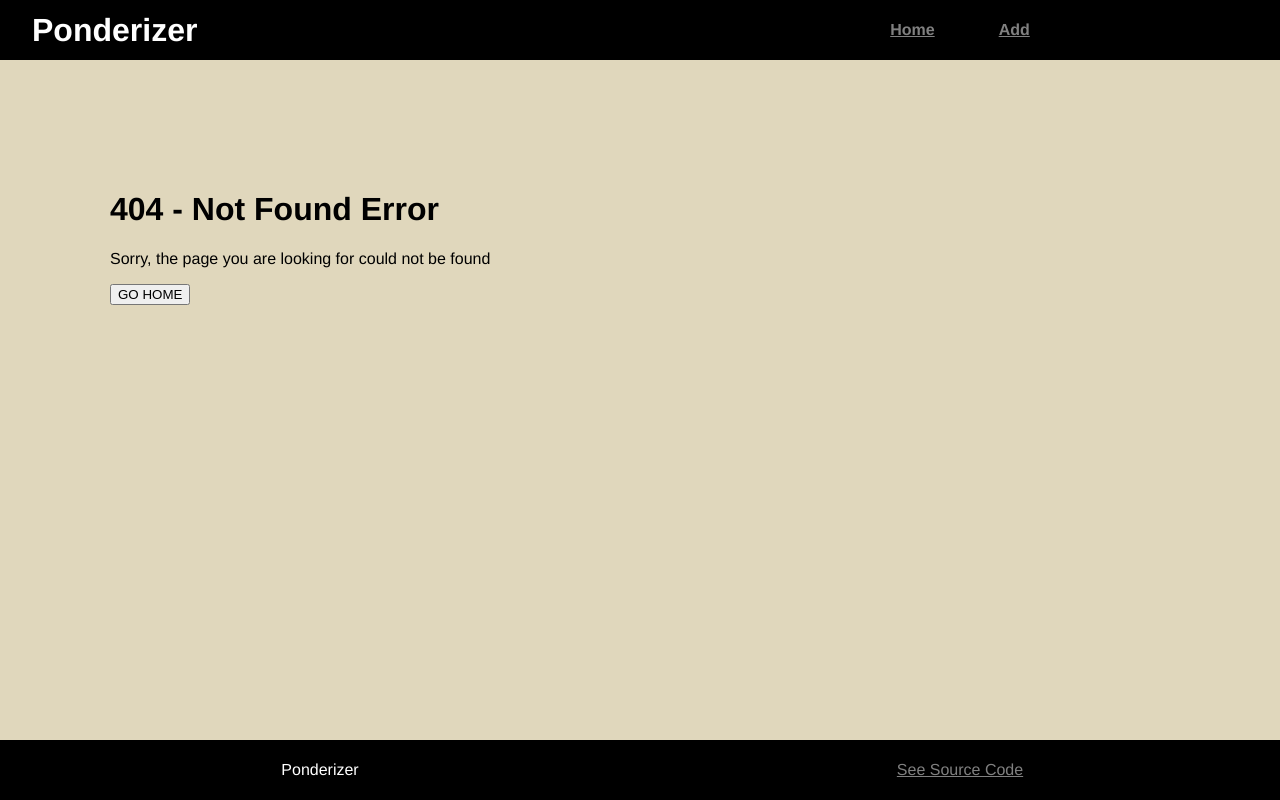
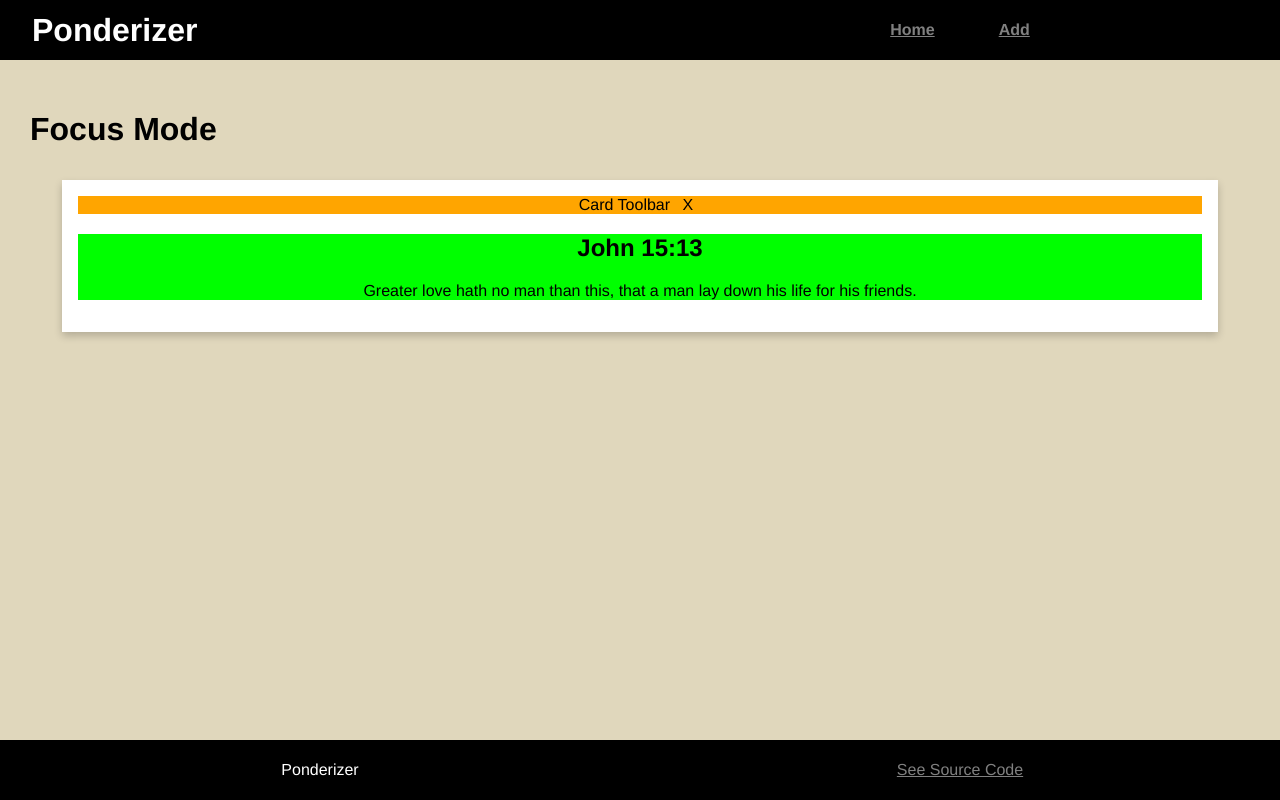
Before and after one commit to brighamandersen/ponderizer, a Vue app: page /focus/john-15-13 in a window 1280 px wide. Before the commit this address had no page. Built offline with nearby package versions, Linux system fonts and the light colour scheme.

Commit message:
Deletion working!

```diff
--- a/src/App.vue
+++ b/src/App.vue
@@ -64,4 +64,28 @@
   .flex-child {
     flex: 1;
   }
+
+  .card {
+    background: white;
+    padding: 2rem;
+    margin: 2rem;
+    box-shadow: 0 4px 8px 0 rgba(0,0,0,0.2);
+    transition: 0.3s;
+  }
+
+  .card:hover {
+    box-shadow: 0 8px 16px 0 rgba(0,0,0,0.2);
+  }
+
+  .success-msg {
+    color: green;
+    text-align: center;
+    padding: 1rem;
+  }
+
+  .error-msg {
+    color: red;
+    text-align: center;
+    padding: 1rem;
+  }
 </style>
--- /dev/null
+++ b/src/components/FullCard.vue
@@ -0,0 +1,62 @@
+<template>
+  <div class="card" id="full-card">
+    <div class="card-toolbar">
+      Card Toolbar
+      <span class="remove-icon" @click="remove(scripture)">X</span>
+    </div>
+    <div class="card-content">
+      <h2>{{ scripture.book }} {{ scripture.chapter }}:{{ scripture.verse }}</h2>
+      <p>{{ scripture.content }}</p>
+    </div>
+    <p class="success-msg" v-if="successMsg != ''">{{ successMsg }}</p>
+  </div>
+</template>
+
+<script>
+  export default {
+    name: 'FullCard',
+    props: ['scripture'],
+    data() {
+      return {
+        successMsg: ''
+      }
+    },
+    methods: {
+      remove(scripture) {
+        this.$root.$data.scriptures.splice(this.$root.$data.scriptures.indexOf(scripture), 1);
+
+        this.successMsg = "Scripture successfully deleted.  Redirecting you back to Home...";
+
+        setTimeout(() => this.$router.push("/"), 1000);
+      }
+    }
+  };
+</script>
+
+<style scoped>
+  #full-card {
+    text-align: center;
+    padding: 1rem;
+  }
+
+  .card-toolbar {
+    background: orange;
+  }
+
+  .remove-icon {
+    position: relative;
+    top: 0;
+    right: 0;
+    cursor: pointer;
+    padding: 0.5rem;
+  }
+
+  .remove-icon:hover {
+    background: red;
+    color: white;
+  }
+
+  .card-content {
+    background: lime;
+  }
+</style>
--- a/src/components/PreviewCard.vue
+++ b/src/components/PreviewCard.vue
@@ -1,6 +1,5 @@
 <template>
-  <div class="card">
-    <span class="remove-icon">X</span>
+  <div class="card" id="preview-card">
     <h3>{{ scripture.book }} {{ scripture.chapter }}:{{ scripture.verse }}</h3>
   </div>
 </template>
@@ -13,31 +12,8 @@
 </script>
 
 <style scoped>
-  .card {
-    background: white;
+  #preview-card {
     width: 200px;
-    padding: 2rem;
-    margin: 2rem;
-    box-shadow: 0 4px 8px 0 rgba(0,0,0,0.2);
-    transition: 0.3s;
     text-align: center;
   }
-
-  .card:hover {
-    box-shadow: 0 8px 16px 0 rgba(0,0,0,0.2);
-  }
-
-  .remove-icon {
-    position: relative;
-    top: 0;
-    right: 0;
-    cursor: pointer;
-    padding: 0.5rem;
-  }
-
-  .remove-icon:hover {
-    background: red;
-    color: white;
-    border-radius: 50%;
-  }
 </style>
--- a/src/router/index.js
+++ b/src/router/index.js
@@ -2,6 +2,7 @@ import Vue from 'vue';
 import VueRouter from 'vue-router';
 import Home from '../views/Home.vue';
 import Add from '../views/Add.vue';
+import Focus from '../views/Focus.vue';
 import NotFound from '../views/NotFound.vue';
 
 Vue.use(VueRouter);
@@ -18,6 +19,11 @@ const routes = [
     component: Add,
   },
   {
+    path: '/focus/:id',
+    name: 'focus',
+    component: Focus
+  },
+  {
     path: '*',
     name: 'NotFound',
     component: NotFound,
--- a/src/views/Add.vue
+++ b/src/views/Add.vue
@@ -1,7 +1,7 @@
 <template>
   <div class="add">
     <h1>Add New Scripture</h1>
-    <form class="add-form" @submit.prevent="add">
+    <form class="card" id="add-form" @submit.prevent="add">
       <div class="flex-parent form-section">
         <label class="flex-child" for="book">Book</label>
         <input type="text" class="flex-child" v-model="book" placeholder="John" autofocus />
@@ -92,21 +92,7 @@
 </script>
 
 <style scoped>
-  .success-msg {
-    color: green;
-    text-align: center;
-    padding: 1rem;
-  }
-
-  .error-msg {
-    color: red;
-    text-align: center;
-    padding: 1rem;
-  }
-
-  .add-form {
-    background: white;
-    box-shadow: 0 4px 8px 0 rgba(0,0,0,0.2);
+  #add-form {
     padding: 1rem;
     min-width: 300px;
     max-width: 50%;
--- /dev/null
+++ b/src/views/Focus.vue
@@ -0,0 +1,37 @@
+<template>
+  <div class="focus" v-if="scripture != null">
+      <h1>Focus Mode</h1>
+      <FullCard :scripture="scripture" />
+  </div>
+  <div v-else>
+    <NotFound />
+  </div>
+</template>
+
+<script>
+import FullCard from '../components/FullCard.vue';
+import NotFound from '../views/NotFound.vue';
+
+export default {
+  name: 'Focus',
+  components: {
+    FullCard,
+    NotFound
+  },
+  data() {
+    return {
+      scripture: {}
+    }
+  },
+  created() {
+    this.scripture = this.$root.$data.scriptures.find((scripture) => scripture.id
+    === this.$route.params.id);
+  }
+}
+</script>
+
+<style scoped>
+  .focus {
+
+  }
+</style>
--- a/src/views/Home.vue
+++ b/src/views/Home.vue
@@ -1,8 +1,12 @@
 <template>
   <div class="home">
-    <div v-for="scripture in scriptures" :key="scripture.id">
+    <h1>All Ponderize Scriptures</h1>
+    <router-link v-for="scripture in scriptures" :key="scripture.id" :to="'/focus/' + scripture.id">
       <PreviewCard :scripture="scripture" />
-    </div>
+    </router-link>
+    <p v-if="scriptures.length === 0">You don't have any scriptures to ponderize.
+      <router-link to="/add">Add</router-link> one now!
+    </p>
   </div>
 </template>
 
```
Also changed, not shown: src/components/DetailedCard.vue (deleted, +0 -13 lines).
